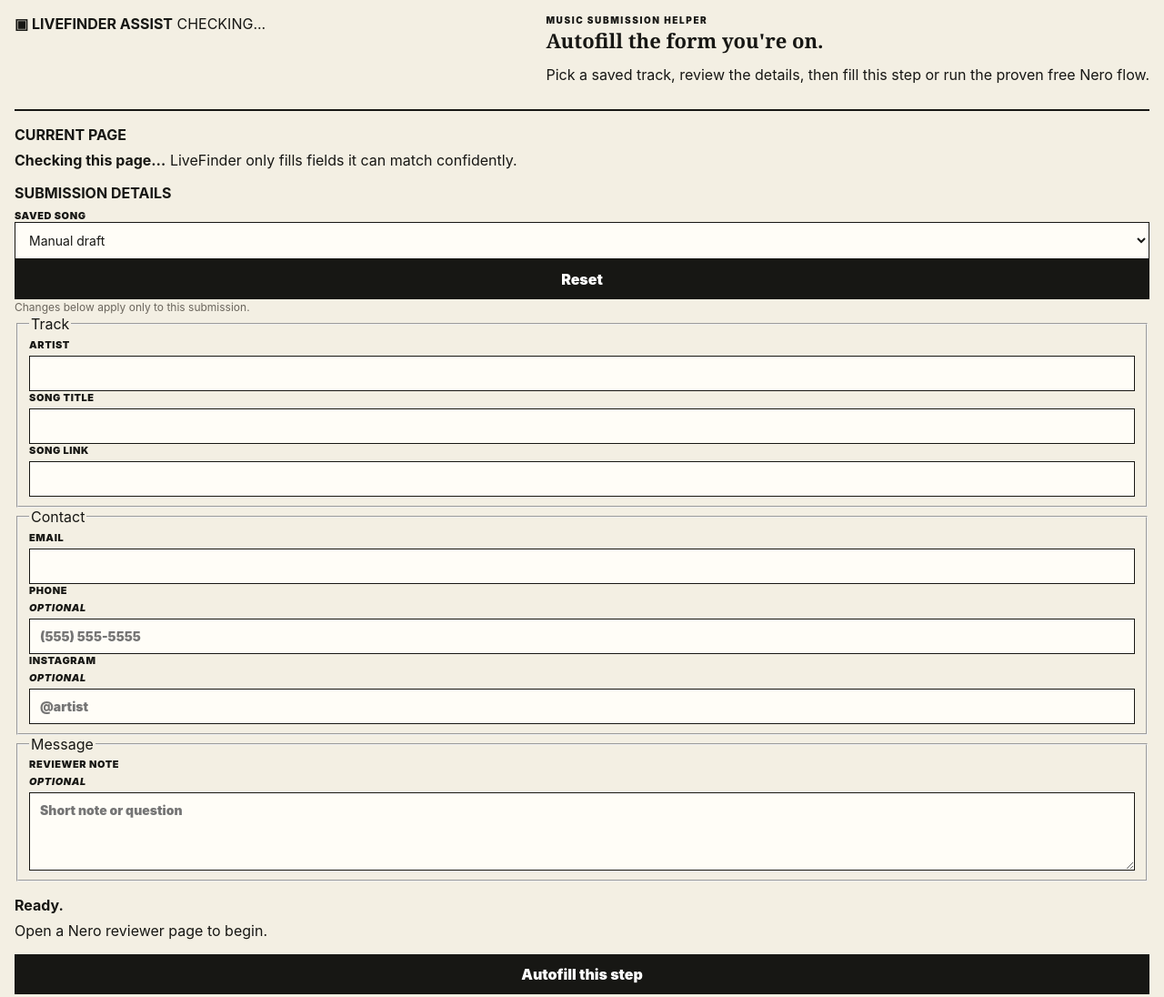
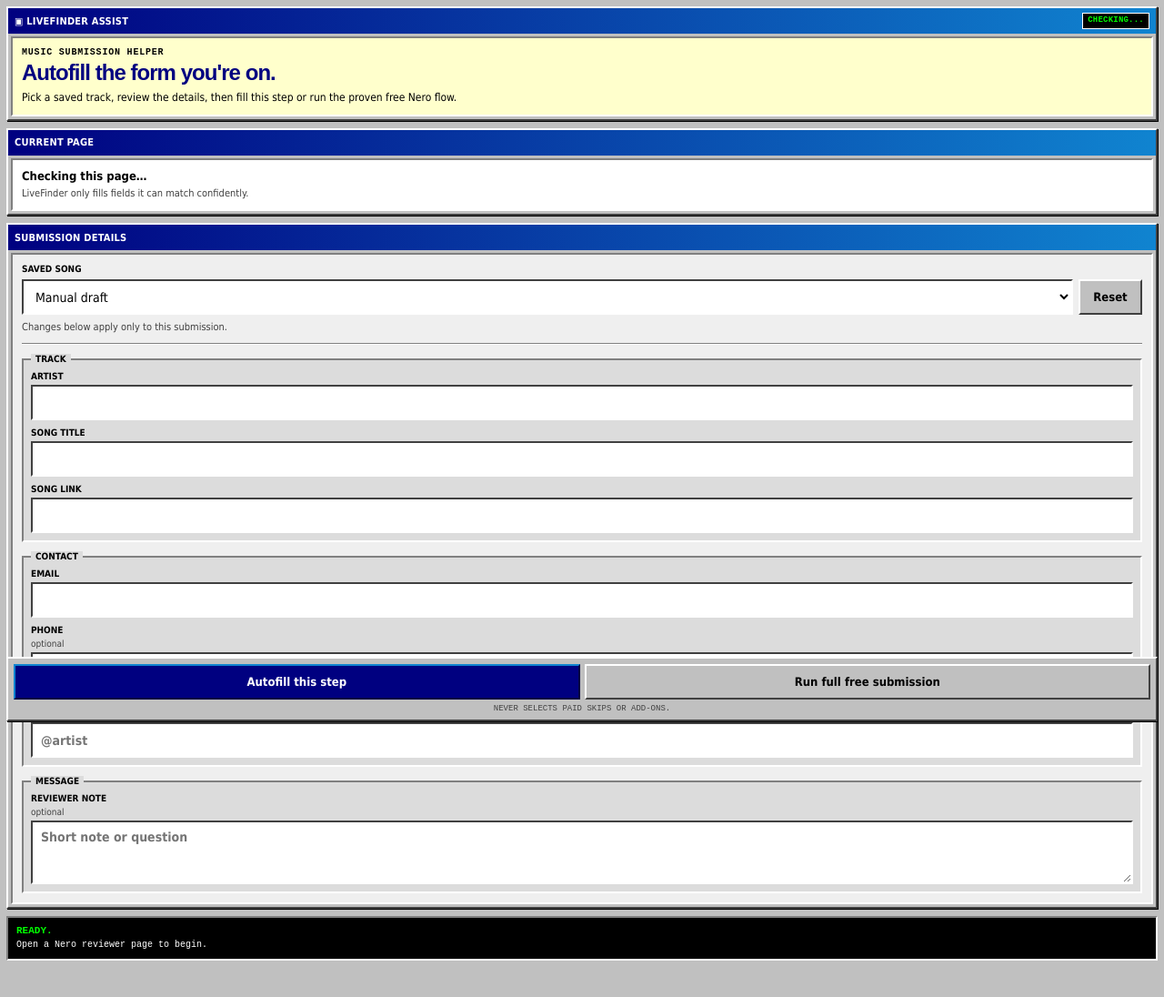
Before and after one commit to bpiper02/LiveFinder, a browser extension: page extension/sidepanel.html in a window 1280 px wide. Shown: the top 1096 px of the page at 91% size. Drawn offline with Linux system fonts and the light colour scheme.

Commit message:
Match Assist to LiveFinder retro design

```diff
--- a/extension/sidepanel.css
+++ b/extension/sidepanel.css
@@ -1,36 +1,26 @@
-:root{
-  color-scheme:light;
-  --bg:#f3efe3;
-  --panel:#fffdf7;
-  --ink:#171714;
-  --muted:#6b665d;
-  --line:#c8c0b1;
-  --accent:#9d2d27;
-}
-*{box-sizing:border-box}
-body{margin:0;background:var(--bg);color:var(--ink);font-family:Inter,ui-sans-serif,system-ui,-apple-system,BlinkMacSystemFont,"Segoe UI",sans-serif}
-main{padding:16px;display:grid;gap:16px;min-width:300px}
-header{display:flex;align-items:flex-start;justify-content:space-between;gap:12px;border-bottom:2px solid var(--ink);padding-bottom:12px}
-.eyebrow{margin:0 0 5px;font-size:10px;font-weight:900;letter-spacing:.16em}
-h1{margin:0;font-family:Georgia,serif;font-size:22px;line-height:1.05}
-.badge{border:1px solid var(--ink);padding:5px 7px;font-size:10px;font-weight:900;text-transform:uppercase;background:var(--panel)}
-.contextCard,.result{border:1px solid var(--line);background:var(--panel);padding:12px;display:grid;gap:4px}
-.contextCard span,.result span,.hint,footer{color:var(--muted);font-size:12px;line-height:1.45}
-section{display:grid;gap:8px}
-label{display:grid;gap:5px;font-size:11px;font-weight:900;letter-spacing:.05em;text-transform:uppercase}
-input,textarea,select,button{width:100%;border:1px solid var(--ink);background:var(--panel);color:var(--ink);font:inherit}
-input,textarea,select{padding:10px 11px;border-radius:0;font-size:14px;text-transform:none;letter-spacing:normal}
-textarea{resize:vertical;min-height:86px}
-.row{display:grid;grid-template-columns:minmax(0,1fr) 72px;gap:8px}
-.fields{gap:10px}
-.actions{gap:8px}
-button{padding:11px 12px;cursor:pointer;font-weight:900;background:var(--ink);color:#fff}
-button.secondary{background:transparent;color:var(--ink)}
-button.strong{border-width:2px}
-button:disabled{opacity:.45;cursor:not-allowed}
-.result.success{border-color:#2f6e46}
-.result.warn{border-color:#9a6d00}
-.result.error{border-color:var(--accent)}
-.result strong{font-size:13px}
-.hint{margin:0}
-footer{border-top:1px solid var(--line);padding-top:10px}
+:root{color-scheme:light;--silver:#c0c0c0;--light:#fff;--mid:#808080;--dark:#404040;--navy:#000080;--blue:#1084d0;--cream:#ffffcc;--ink:#000;--green:#00ff00;--red:#c00000}
+*{box-sizing:border-box;border-radius:0!important}
+html{background:#d4d0c8}
+body{margin:0;background:radial-gradient(#fff 18%,transparent 20%) 0 0/4px 4px,#c0c0c0;color:var(--ink);font-family:Tahoma,"MS Sans Serif","Segoe UI",sans-serif;font-size:13px}
+button,input,select,textarea{font:inherit;color:#000}
+button:focus-visible,input:focus-visible,select:focus-visible,textarea:focus-visible{outline:2px dotted #000;outline-offset:2px}
+.assistShell{min-width:300px;padding:7px 7px 92px;display:grid;gap:8px}
+.window{background:var(--silver);border:2px solid;border-color:#fff #404040 #404040 #fff;box-shadow:1px 1px 0 #000}
+.titleBar,.sectionBar{min-height:28px;padding:5px 7px;display:flex;align-items:center;justify-content:space-between;gap:8px;background:linear-gradient(90deg,var(--navy),var(--blue));color:#fff;font-weight:900;font-size:11px;letter-spacing:.02em}
+.siteBadge{background:#000;color:var(--green);border:1px solid #fff;padding:3px 5px;font:900 9px/1.1 "Courier New",monospace;text-transform:uppercase;white-space:nowrap}
+.windowBody{margin:3px;padding:10px;background:#efefef;border:2px solid;border-color:#808080 #fff #fff #808080}
+.heroBody{background:var(--cream)}
+.eyebrow{margin:0 0 4px;font:900 10px/1.2 "Courier New",monospace;letter-spacing:.08em}
+h1{margin:0;font:900 24px/1.02 Arial,Helvetica,sans-serif;letter-spacing:-.04em;color:var(--navy)}
+.lede{margin:7px 0 0;line-height:1.35;font-size:12px}
+.contextBody{display:grid;gap:4px;background:#fff}.contextBody strong{font-size:13px}.contextBody span,.hint,.actionDock small{font-size:11px;line-height:1.4;color:#404040}
+.formBody{display:grid;gap:10px}.savedSongBlock{display:grid;gap:6px}.songPickerRow{display:grid;grid-template-columns:minmax(0,1fr) 70px;gap:6px}.hint{margin:0}
+.groove{height:2px;border-top:1px solid #808080;border-bottom:1px solid #fff}
+.fieldGroup{margin:0;padding:8px;display:grid;gap:8px;border:2px solid;border-color:#808080 #fff #fff #808080;background:#dcdcdc}.fieldGroup legend{padding:0 5px;font-size:10px;font-weight:900;text-transform:uppercase;background:#dcdcdc}.fieldGroup label,.savedSongBlock>label{display:grid;gap:4px;font-size:10px;font-weight:900;text-transform:uppercase}.fieldGroup label em{font-style:normal;font-weight:400;color:#404040;text-transform:none}
+input,select,textarea{width:100%;min-width:0;border:2px solid;border-color:#404040 #fff #fff #404040;background:#fff;padding:8px 9px;font-size:14px;text-transform:none;letter-spacing:normal}input,select{min-height:39px}textarea{resize:vertical;min-height:70px}
+button{border:2px solid;border-color:#fff #404040 #404040 #fff;background:#c0c0c0;padding:8px 10px;min-height:39px;cursor:pointer;font-weight:900}button:active{border-color:#404040 #fff #fff #404040;padding-top:9px;padding-left:11px}button:disabled{color:#808080;text-shadow:1px 1px #fff;cursor:not-allowed}.secondaryButton{width:100%}
+.resultWindow{display:grid;gap:3px;padding:8px 9px;background:#000;color:#00ff00;border:2px solid;border-color:#808080 #fff #fff #808080;font-family:"Courier New",monospace}.resultWindow strong{font-size:11px;text-transform:uppercase}.resultWindow span{font-size:10px;line-height:1.35;color:#fff}.resultWindow.success{background:#003300}.resultWindow.warn{background:#5b4a00}.resultWindow.error{background:#600000}
+.actionDock{position:fixed;left:7px;right:7px;bottom:7px;z-index:20;display:grid;grid-template-columns:1fr 1fr;gap:5px;padding:6px;background:#c0c0c0;border:2px solid;border-color:#fff #404040 #404040 #fff;box-shadow:1px 1px 0 #000}.actionDock .primaryButton{background:#000080;color:#fff;border-color:#1084d0 #000040 #000040 #1084d0}.actionDock .secondaryAction{background:#c0c0c0;color:#000}.actionDock small{grid-column:1/-1;text-align:center;font:9px/1.2 "Courier New",monospace;text-transform:uppercase}
+@media(pointer:coarse){button,input,select{min-height:44px}.actionDock button{min-height:44px}}
+@media(max-width:360px){.assistShell{padding-inline:5px}.actionDock{left:5px;right:5px}.songPickerRow{grid-template-columns:1fr}.actionDock{grid-template-columns:1fr}.actionDock small{grid-column:auto}h1{font-size:21px}}
+@media(prefers-reduced-motion:reduce){*{scroll-behavior:auto!important}}
```
